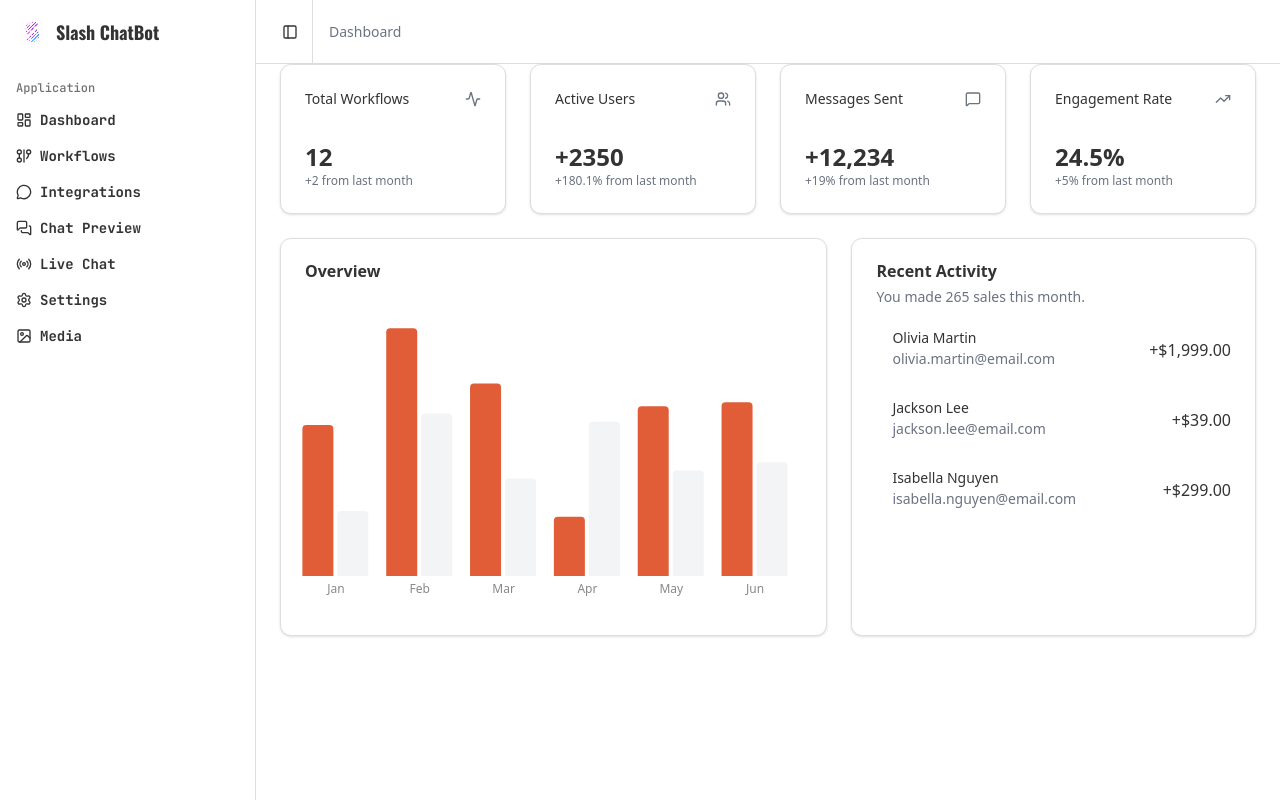
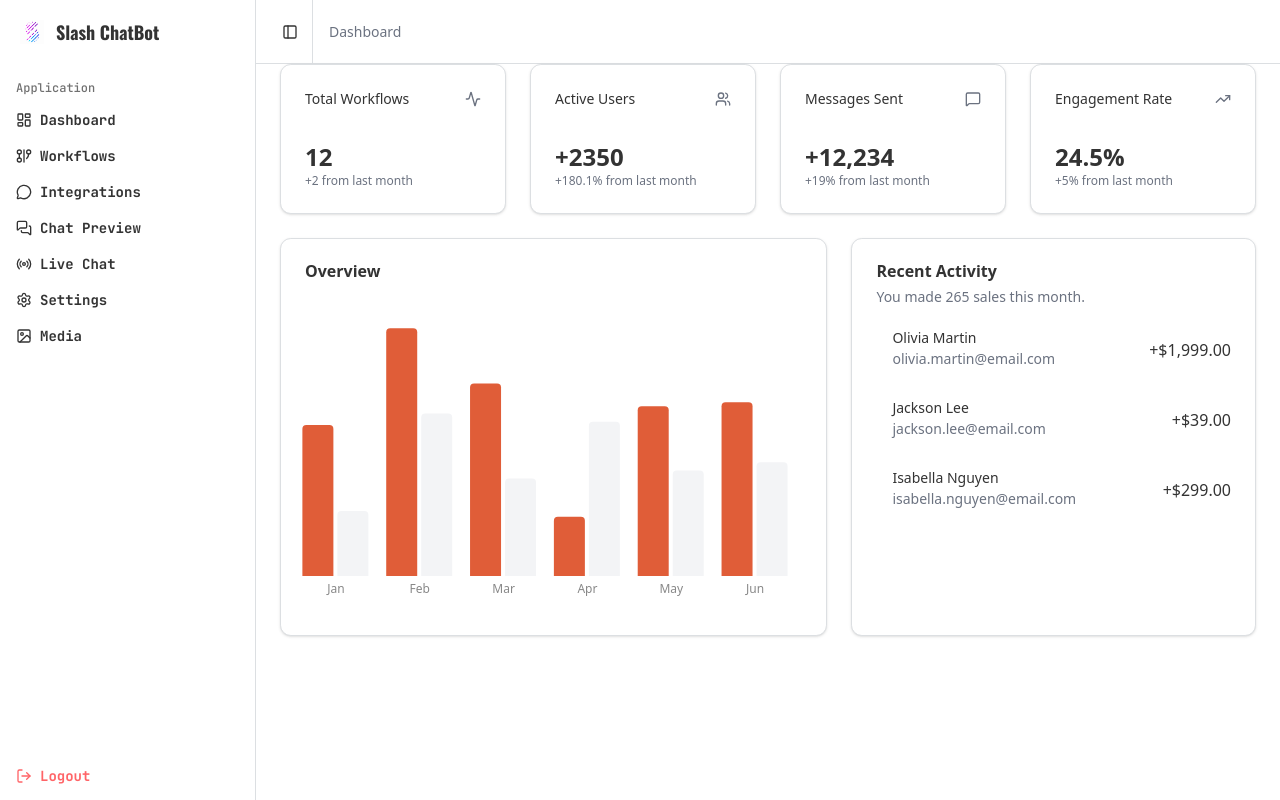
Before and after one commit to Shuklajiatul/OneStepChatBotUi, a Next.js app: page / in a window 1280 px wide. Built offline with nearby package versions, Linux system fonts and the light colour scheme; a web font is replaced by a local one.

Commit message:
[add] ::: Added login routes and logout button

```diff
--- a/src/app/(main)/workflows/[id]/page.js
+++ b/src/app/(main)/workflows/[id]/page.js
@@ -271,17 +271,15 @@ function FlowEditor({ params }) {
 
         setNodes(layoutNodes);
 
-        // Build edges: first from node.next chains, then supplement with raw flowData.edges
+        // Build edges
         const edgeIds = new Set(newEdges.map(e => e.id));
         if (flowData.edges && Array.isArray(flowData.edges)) {
             flowData.edges.forEach(rawEdge => {
-                // Normalize the edge - strip ReactFlow-specific sourceHandle 'source' for standard edges
                 const isStandard = !rawEdge.sourceHandle || rawEdge.sourceHandle === 'source' || rawEdge.sourceHandle === 'default';
                 const normalizedId = isStandard
                     ? `e-${rawEdge.source}-${rawEdge.target}`
                     : `e-${rawEdge.source}-${rawEdge.target}-${rawEdge.sourceHandle}`;
 
-                // Only add if not already covered by node.next reconstruction
                 if (!edgeIds.has(normalizedId) && !edgeIds.has(rawEdge.id)) {
                     edgeIds.add(normalizedId);
                     newEdges.push({
--- a/src/components/app-sidebar.js
+++ b/src/components/app-sidebar.js
@@ -8,11 +8,14 @@ import {
   MessagesSquare,
   Radio,
   Settings,
+  LogOut,
   Image as ImageIcon,
 } from "lucide-react";
 import Link from "next/link";
 import Image from "next/image";
-import { usePathname } from "next/navigation";
+import { usePathname, useRouter } from "next/navigation";
+import { logout } from "@/lib/actions/auth";
+import { toast } from "sonner";
 
 import {
   Sidebar,
@@ -119,6 +122,26 @@ export function AppSidebar({ ...props }) {
             </SidebarMenu>
           </SidebarGroupContent>
         </SidebarGroup>
+
+        <SidebarGroup className="mt-auto">
+          <SidebarGroupContent>
+            <SidebarMenu>
+              <SidebarMenuItem>
+                <SidebarMenuButton
+                  onClick={async () => {
+                    await logout();
+                    toast.success("Logged out successfully");
+                    window.location.href = "/login";
+                  }}
+                  className="text-red-400 hover:text-red-300 hover:bg-red-400/10 transition-colors"
+                >
+                  <LogOut className="h-4 w-4" />
+                  <span className="font-mono font-bold">Logout</span>
+                </SidebarMenuButton>
+              </SidebarMenuItem>
+            </SidebarMenu>
+          </SidebarGroupContent>
+        </SidebarGroup>
       </SidebarContent>
       <SidebarRail />
     </Sidebar>
```
